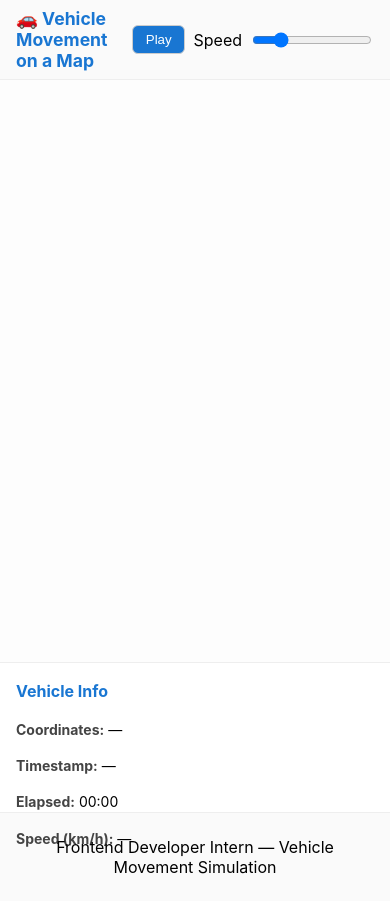
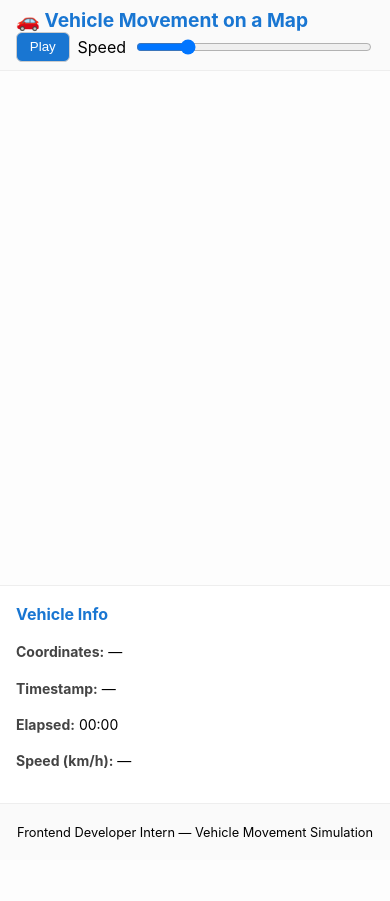
Before and after one commit to tapangurya/FrontendAssignment, a plain HTML site: page index.html in a window 390 px wide. After the commit the page ends 860 px from the top, so only its background shows below. Drawn offline with nearby package versions, Linux system fonts and the light colour scheme; no server answers.

Commit message:
Update styles.css
make responsive

```diff
--- a/styles.css
+++ b/styles.css
@@ -85,15 +85,53 @@ footer {
   border-top: 1px solid #eee;
 }
 
+
+@media (max-width: 1024px) {
+  header h1 {
+    font-size: 1.2rem;
+  }
+
+  #map {
+    height: 400px;
+  }
+}
+
+
 @media (max-width: 800px) {
   main {
     flex-direction: column;
   }
+
+  #map {
+    height: 300px;
+  }
+
   #info {
     width: 100%;
-    height: 150px;
+    height: auto;
     border-left: none;
     border-top: 1px solid #eee;
+  }
+}
+
+
+@media (max-width: 480px) {
+  header {
+    flex-direction: column;
+    align-items: flex-start;
+  }
+
+  .controls {
+    width: 100%;
+    justify-content: space-between;
+  }
+
+  .controls input[type="range"] {
+    width: 100%;
+  }
+
+  footer {
+    font-size: 0.8rem;
   }
 }
 
```
